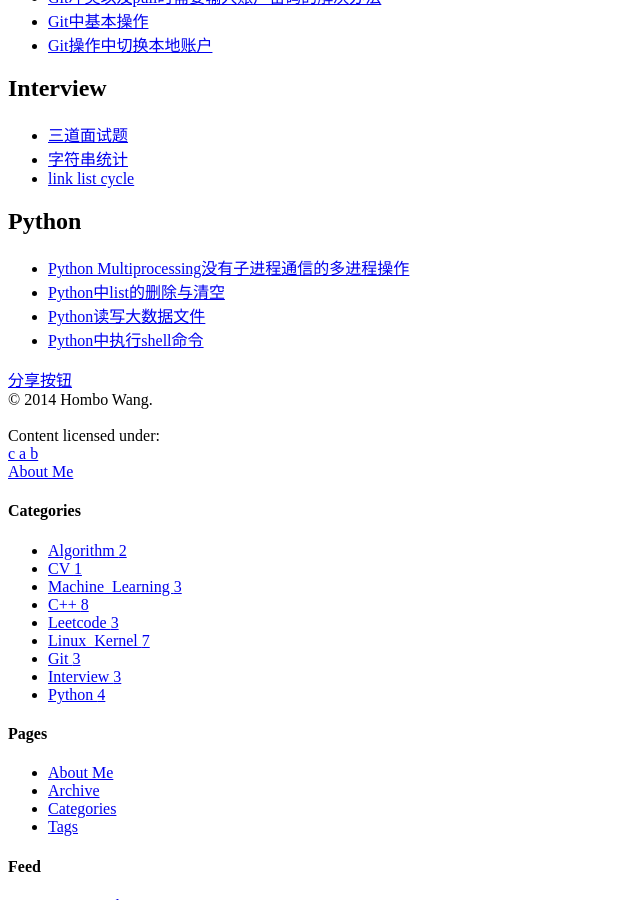
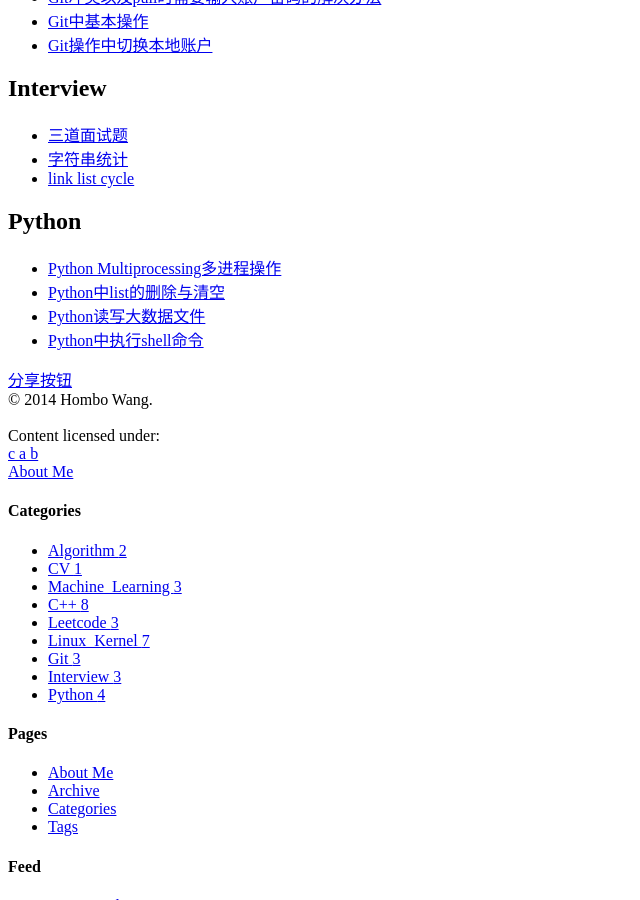
Before and after one commit to pathfinder007/pathfinder007.github.com, a Jekyll site: the page built from categories.html, in a window 1280 px wide and 900 px high, scrolled down 1450 px. Shown: the whole window, without its empty margins (0-640 px from the left). Built offline with Jekyll 4.4.1, drawn with Linux system fonts in a browser that asks for light colours; nearby versions of some CDN libraries; library files that are not in the unit come from our copies.

Commit message:
rename title

```diff
--- a/_posts/2015-04-05-Python-Multiprocessing.md
+++ b/_posts/2015-04-05-Python-Multiprocessing.md
@@ -1,7 +1,7 @@
 ---
 layout: post
 category: Python
-title: Python Multiprocessing没有子进程通信的多进程操作
+title: Python Multiprocessing多进程操作
 tags: Python
 ---
 
```
